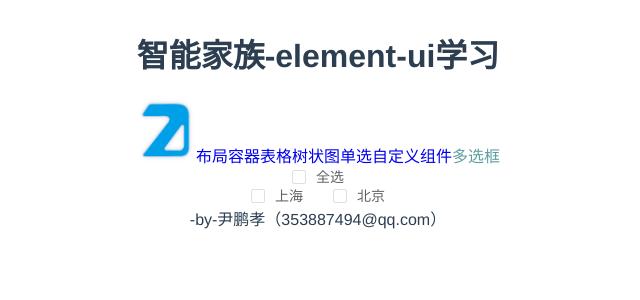
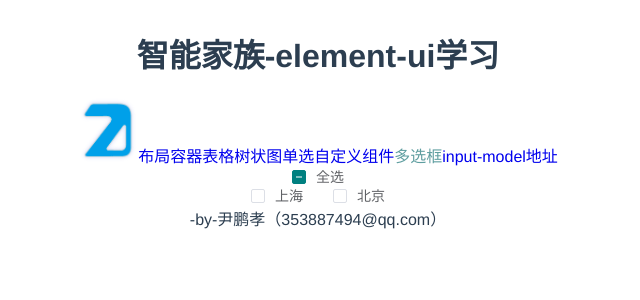
Before and after one commit to chengqinghuanyu/vue-test, a Vue app in the folder element-ui-vue-all/: page /checkboxs in a window 1280 px wide. Shown: the top 300 px of the page, without its empty margins (322-962 px from the left). Built offline with nearby package versions, Linux system fonts and the light colour scheme.

Commit message:
新增一个中国的省市县级联插件

```diff
--- a/element-ui-vue-all/package.json
+++ b/element-ui-vue-all/package.json
@@ -10,6 +10,7 @@
     "build": "node build/build.js"
   },
   "dependencies": {
+    "element-china-area-data": "^4.1.1",
     "element-ui": "^2.4.6",
     "scss": "^0.2.4",
     "vue": "^2.5.2",
--- a/element-ui-vue-all/src/App.vue
+++ b/element-ui-vue-all/src/App.vue
@@ -9,6 +9,8 @@
     <router-link to="/radio">单选</router-link>
     <router-link to="/selfComponent">自定义组件</router-link>
     <router-link to="/checkboxs">多选框</router-link>
+     <router-link to="/mymodeltest">input-model</router-link>
+     <router-link to="chinaareadata">地址</router-link>
     <router-view/>
     <footer>{{autor}}</footer>
   </div>
--- a/element-ui-vue-all/src/components/CheckBoxMe.vue
+++ b/element-ui-vue-all/src/components/CheckBoxMe.vue
@@ -1,6 +1,6 @@
 <template>
     <div>
-        <my-checkbox :all="MyAll" :indeter="MyIndeter" :names="MyName" :children="MyChildren" :sls="MySls"  @select-bk-op="selectAll" @select-this-datas="selectThisOptions"></my-checkbox>
+        <my-checkbox :value="getVal" :all.sync="MyAll" :indeter="MyIndeter" :names="MyName" :children="MyChildren" :sls="MySls"  @select-bk-op="selectAll" @select-this-datas="selectThisOptions"></my-checkbox>
     </div>
 </template>
 <script>
@@ -13,7 +13,8 @@
             MyIndeter:true,
             MyName:"",
             MySls:[],
-            MyChildren:[]
+            MyChildren:[],
+            getVal:""
         }
     },
     components:{
@@ -33,12 +34,13 @@
 
     this.MyChildren=datas
     this.MyAll = false
-    this.MyIndeter=false;
+    this.MyIndeter=true;
     this.MyName="全选";
     this.MySls=[{
                         label:'北京',
                         value:'bj'
                     }];
+    this.getVal=""
 
     },
     methods:{
--- /dev/null
+++ b/element-ui-vue-all/src/components/ChinaProAreaData.vue
@@ -0,0 +1,19 @@
+<template>
+    <ca-area-data></ca-area-data>
+</template>
+<script>
+import chinaproareadata from './china-pro-area-data'
+export default {
+    name:'ChinaProAreaData',
+    components:{
+        'ca-area-data':chinaproareadata
+    },
+    data(){
+        return {}
+    }
+}
+</script>
+
+<style>
+
+</style>
--- /dev/null
+++ b/element-ui-vue-all/src/components/MyModelTest.vue
@@ -0,0 +1,33 @@
+<template>
+    <div>
+
+  <my-checkbox v-model="fruit.apple" value="apple"></my-checkbox><!-- 下行注释的语法糖 -->
+        <!-- <my-checkbox :checked="fruit.apple" @change="val => {fruit.apple = val}" value="apple"></my-checkbox> -->
+
+<my-checkbox v-model="fruit.peach" value="peach"></my-checkbox><!-- 下行注释的语法糖 -->
+<!-- <my-checkbox :checked="fruit.peach" @change="val => {fruit.peach = val}" value="peach"></my-checkbox> -->
+
+
+    </div>
+</template>
+<script>
+import MyInputModel from './my-input-model'
+export default {
+    name:'MyModelTest',
+    data() {
+        return {
+            fruit: {
+                //数据
+                apple: true,
+                peach: false
+            }
+        }
+    },
+    components:{
+        'my-checkbox':MyInputModel
+    }
+}
+</script>
+<style scoped>
+
+</style>
--- /dev/null
+++ b/element-ui-vue-all/src/components/china-pro-area-data.vue
@@ -0,0 +1,45 @@
+<template>
+    <div>
+        <el-cascader
+
+      size="large"
+
+      :options="options"
+
+      v-model="selectedOptions"
+
+      @change="handleChange"></el-cascader>
+    </div>
+</template>
+<script>
+import { provinceAndCityData, regionData, provinceAndCityDataPlus, regionDataPlus, CodeToText, TextToCode } from 'element-china-area-data'
+export default {
+    name:'chinaproareadata',
+     data () {
+      return {
+
+        options: regionData,
+
+        selectedOptions: []
+
+      }
+
+    },
+
+
+
+    methods: {
+
+      handleChange (value) {
+
+        console.log(value)
+
+      }
+
+    }
+
+}
+</script>
+<style scoped>
+
+</style>
--- a/element-ui-vue-all/src/components/my-checkbox.vue
+++ b/element-ui-vue-all/src/components/my-checkbox.vue
@@ -16,7 +16,8 @@
 
         indeter:Boolean,
         names:String,
-        children:Array
+        children:Array,
+        value:String
     },
     computed: {
     },
@@ -29,8 +30,14 @@
     methods:{
         selectAll(value){
             console.log(value)
-
-            this.$emit('select-bk-op',
+            const formData = { ...this.sls }
+            // 设置默认值
+            this.sls.forEach(({ key, value }) => {
+            if (formData[key] === undefined || formData[key] === null) {
+            formData[key] = value
+            }
+            })
+            this.$emit('update:select-bk-op',
             value);
         },
         handleCheckedCitiesChange(value){
--- /dev/null
+++ b/element-ui-vue-all/src/components/my-input-model.vue
@@ -0,0 +1,24 @@
+<template>
+    <div><span>{{value}}</span><input type="checkbox" :checked="checked" @change="doThis" :value="value"/></div>
+</template>
+<script>
+export default {
+    name:'MyInputModel',
+    model: {
+        prop: 'checked',
+        event: 'change'
+        },
+    props: {
+        checked: Boolean,
+        value: String
+        },
+    methods: {
+        doThis() {
+            this.$emit('change', !this.checked);
+        }
+    }
+}
+</script>
+<style scoped>
+
+</style>
--- a/element-ui-vue-all/src/router/index.js
+++ b/element-ui-vue-all/src/router/index.js
@@ -13,6 +13,8 @@
 import Radio from '@/components/Radio'
 import SelfComponent from '@/components/SelfComponent'
 import CheckBoxMe from '@/components/CheckBoxMe'
+import MyModelTest from '@/components/MyModelTest'
+import ChinaProAreaData from '@/components/ChinaProAreaData'
 Vue.use(Router)
 
 export default new Router({
@@ -72,5 +74,13 @@
         name: 'CheckBoxMe',
         path: '/checkboxs',
         component: CheckBoxMe
+    }, {
+        name: 'MyModelTest',
+        path: '/mymodeltest',
+        component: MyModelTest
+    }, {
+        name: 'ChinaProAreaData',
+        path: '/chinaareadata',
+        component: ChinaProAreaData
     }]
 })
```
Also changed, not shown: 1 other file (tests, documents, lock files or other folders).
